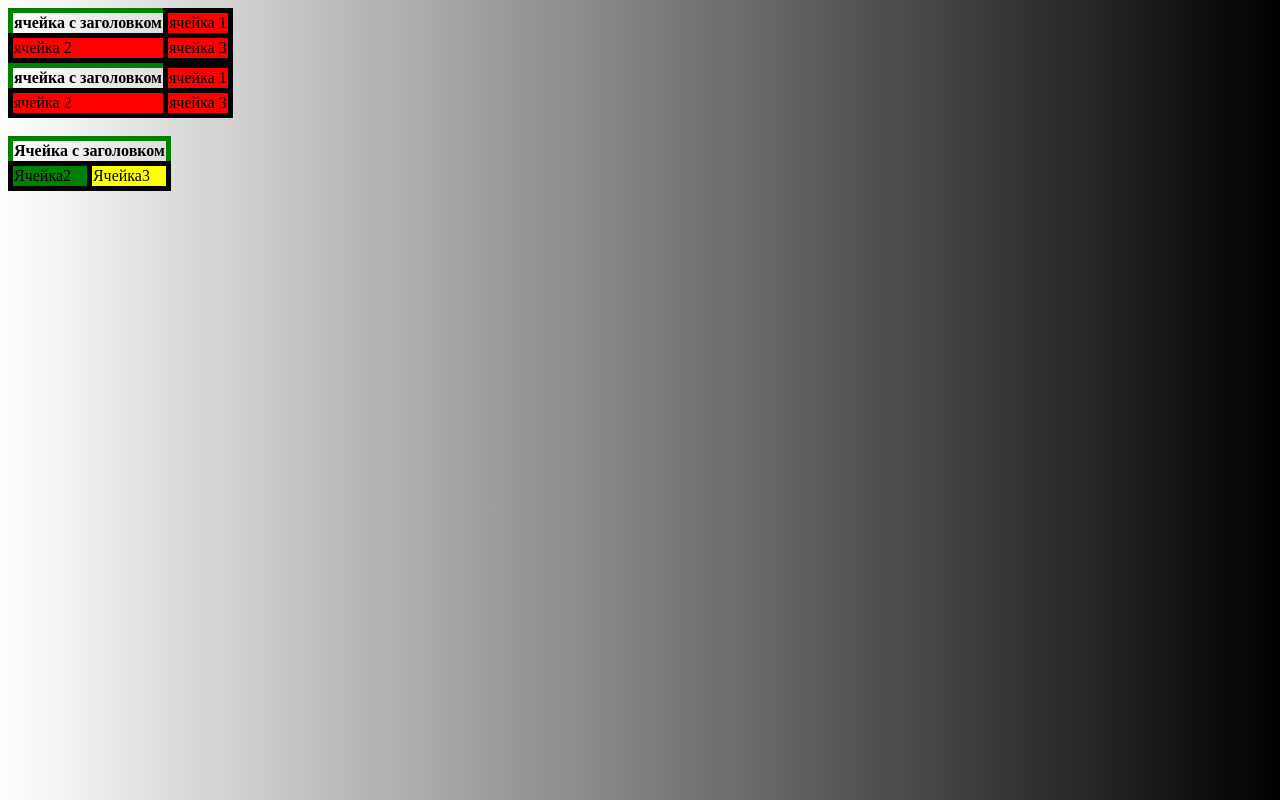
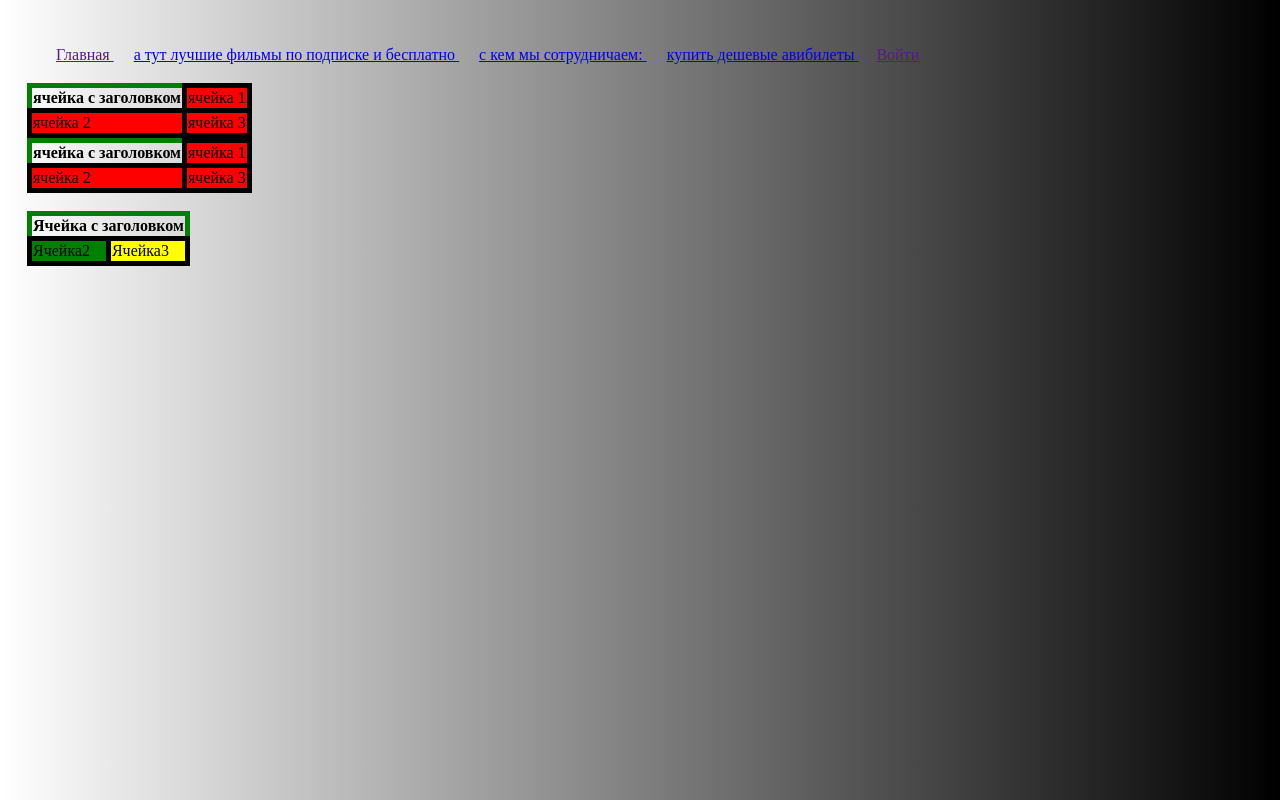
Before and after one commit to masninkabelaz/12345, a plain HTML site: page index.html in a window 1280 px wide. Drawn offline with Linux system fonts and the light colour scheme.

Commit message:
Update index.html

```diff
--- a/index.html
+++ b/index.html
@@ -1,4 +1,43 @@
+<nav>
+<body>
+<html>
+<header><title> дешевые авиабилеты</title>
+<nav>
+<a href=""> Главная </a>
+<a href="https://www.kinopoisk.ru/"> а тут лучшие фильмы по подписке и бесплатно
+<a href="https://www.vsemayki.ru/?utm_source=google&utm_medium=cpc_brand&utm_term=%D0%B2%D1%81%D0%B5%D0%BC%D0%B0%D0%B9%D0%BA%D0%B8&utm_content=adgroup_id|8754023035|ad_id|302952745648&utm_campaign=177070435&utm_manager=279236&gclid=EAIaIQobChMI7MHwo6y99QIV1EeRBR0-uATZEAAYASAAEgINEvD_BwE"> с кем мы сотрудничаем:  </a>
+<a href="https://www.aviasales.ru/?marker=15468.gaasru8877gclidEAIaIQobChMIn_Wnjau99QIVAt-yCh0_mA2GEAAYASAAEgKBVvD_BwEgclid&gclid=EAIaIQobChMIn_Wnjau99QIVAt-yCh0_mA2GEAAYASAAEgKBVvD_BwE"> купить дешевые авибилеты </a>
+<a class="log_in" href=""> Войти  </a>
+</nav>
 
+<main>
+
+</main>
+<footer>
+
+</footer>
+</body>
+</html>
+<style>
+	nav {
+
+     padding:19px;
+
+     }
+nav a{
+
+padding:10px;
+text-decorations:none
+margin: 0 20px 0 50px
+}
+.log_in{
+border-radius:10px;
+padding:8px;
+}
+
+
+
+</style>
 
 <table>
 	<tr>
```
